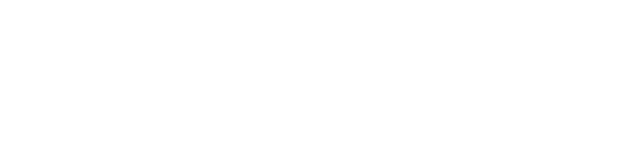
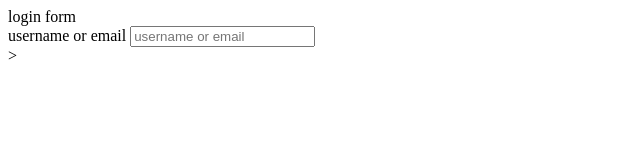
Before and after one commit to Aryan-123456789/Aryan-123456789, a plain HTML site: page Index.html in a window 1280 px wide. Shown: the whole page, without its empty margins (0-640 px from the left). Drawn offline with Linux system fonts and the light colour scheme.

Commit message:
Update Index.html
Js

```diff
--- a/Index.html
+++ b/Index.html
@@ -1 +1,18 @@
 <html>
+<head>
+  <tital>
+    login form
+  </tital>
+</head>
+  <body>
+    <div class="form">
+      <lable>
+        username or email <input type="text" placeholder="username or email">
+
+      </lable>
+
+
+    </div>>
+
+  </body>
+</html>
```
